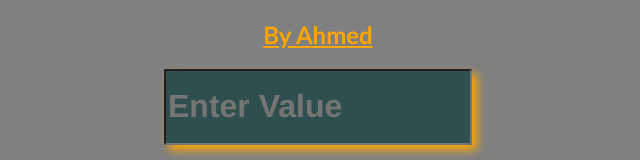
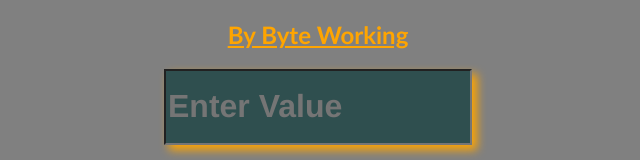
Before and after one commit to byte-working/Calculator, a plain HTML site: page index.html in a window 1280 px wide. Shown: the top 160 px of the page, without its empty margins (322-962 px from the left). Drawn offline with Linux system fonts and the light colour scheme.

Commit message:
index.html

```diff
--- a/index.html
+++ b/index.html
@@ -74,7 +74,7 @@
         <h2>
             <u>
                 <b>
-                    By Ahmed
+                    By Byte Working
                 </b>
             </u>
         </h2>
```
